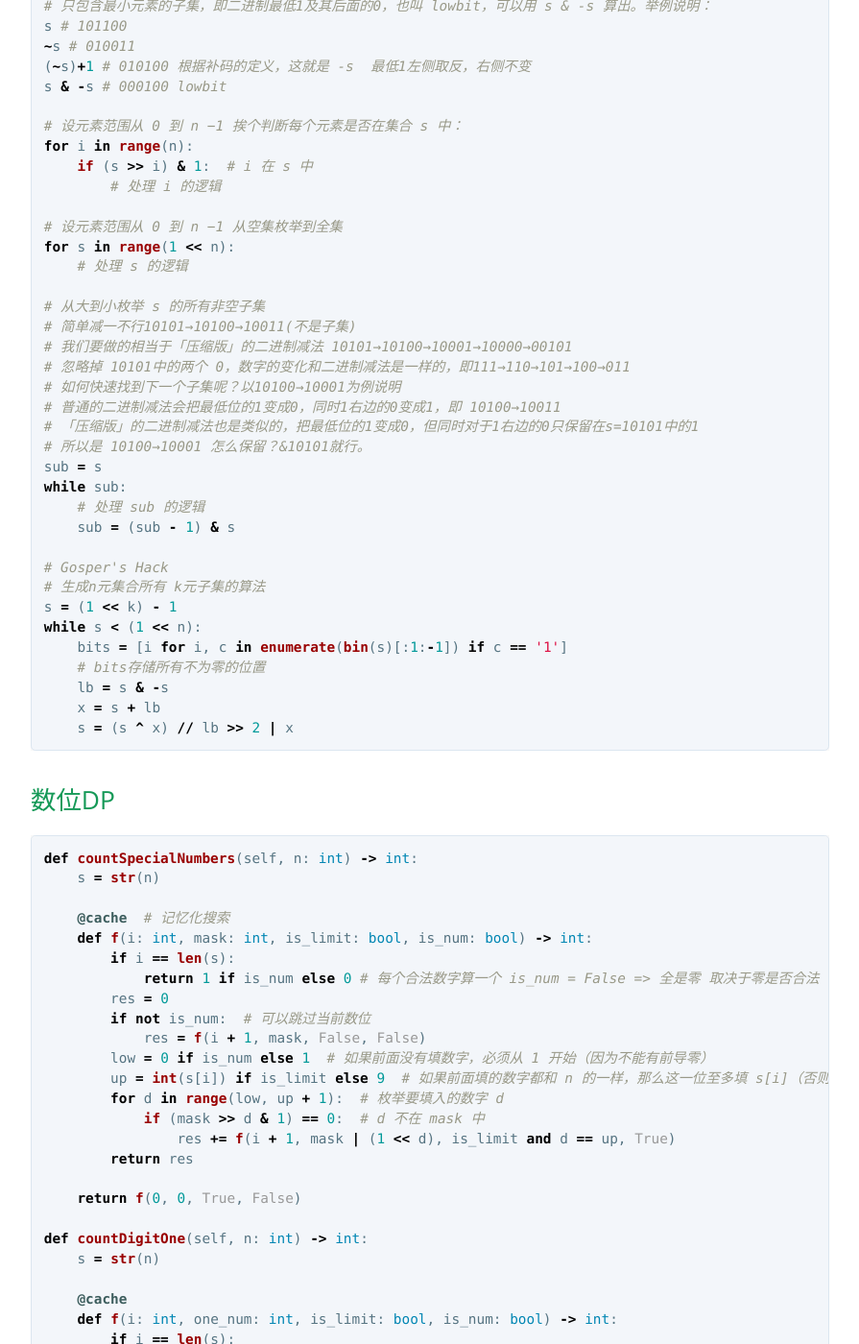
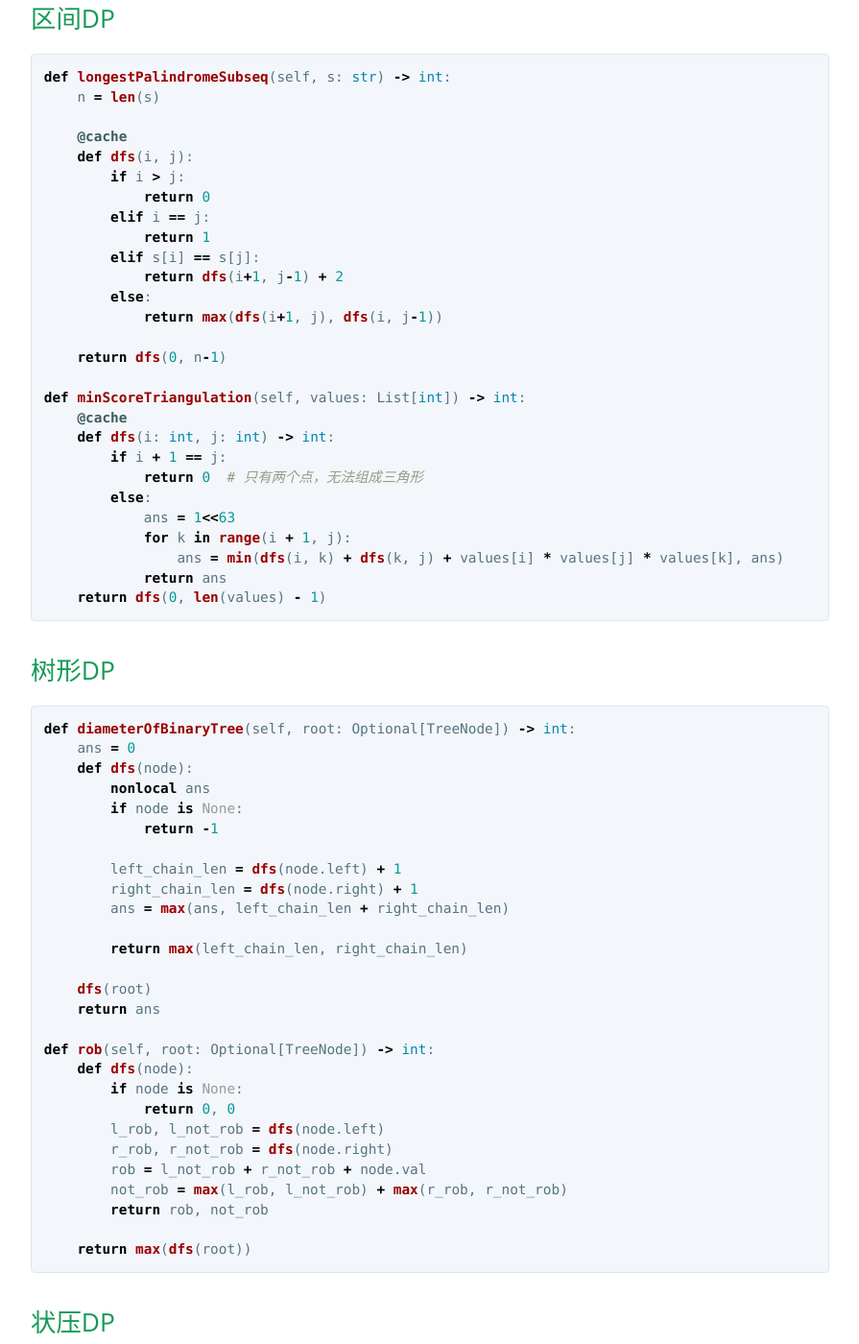
Before and after one commit to nsndimt/nsndimt.github.io, a Jekyll site: the page built from index.md, in a window 1280 px wide and 1400 px high, scrolled down 22276 px. Shown: the whole window at 96% size, without its empty margins (192-1087 px from the left). Built offline with Jekyll 4.4.1, drawn with Linux system fonts in a browser that asks for light colours; the repository's description, which GitHub fills in, is left out; some of the changed text lies outside the part shown.

Commit message:
fix note

````diff
--- a/index.md
+++ b/index.md
@@ -333,7 +333,11 @@ def recover():
     for i in range(1, m):
         for j in range(n):
             diff[i][j] += diff[i-1][j]
-    return [diff[i][:-1] for i in range(m)]
+    # return [diff[i][:-1] for i in range(m)]
+    diff.pop()
+    for row in diff:
+        row.pop()
+    return diff
 
 ```
 # 树状数组
@@ -383,7 +387,7 @@ class BinaryIndexTree:
 - 分组循环
 
 ```python
-#同向双指针 求最小窗口 小区间满足包含它的大区间一定满足
+#同向双指针 求最小窗口 区间越大月可能满足条件 小区间满足包含它的大区间一定满足
 def minSubArrayLen(self, target: int, nums: List[int]) -> int:
     n = len(nums)
     ans = n + 1
@@ -402,7 +406,7 @@ def minSubArrayLen(self, target: int, nums: List[int]) -> int:
             left += 1
         # when subarray is empty left = right + 1
     return ans if ans <= n else 0
-#同向双指针 求最大窗口 大区间满足子区间一定满足
+#同向双指针 求最大窗口 区间越小越可能满足条件 大区间满足条件子区间（小区间）一定满足
 def numSubarrayProductLessThanK(self, nums: List[int], k: int) -> int:
     n = len(nums)
     p = 1
@@ -606,6 +610,30 @@ def BFS(starts, exits, grid):
                     if end[x][y]:
                         return d+1
     return -1
+
+# 二维矩阵BFS
+def kthSmallest(self, matrix: List[List[int]], k: int) -> int:
+    h = []
+    n = len(matrix)
+    q = deque([(0, 0)])
+    inq = set([(0, 0)])
+    while q:
+        i, j = q.popleft()
+        stop = True
+        if len(h) < k:
+            heapq.heappush(h, -matrix[i][j])
+            stop = False
+        else:
+            neg_biggest = heapq.heappushpop(h, -matrix[i][j])
+            stop = neg_biggest == -matrix[i][j]
+        if not stop:
+            if i + 1 < n and (i+1, j) not in inq:
+                q.append((i+1, j))
+                inq.add((i+1, j))
+            if j + 1 < n and (i, j+1) not in inq:
+                q.append((i, j+1))
+                inq.add((i, j+1))
+    return -heapq.heappop(h)
 ```
 ## DFS
 
@@ -877,6 +905,70 @@ def getPermutation(self, n: int, k: int) -> str:
 ```
 # DP
 
+## 区间DP
+
+```python
+def longestPalindromeSubseq(self, s: str) -> int:
+    n = len(s)
+
+    @cache
+    def dfs(i, j):
+        if i > j:
+            return 0
+        elif i == j:
+            return 1
+        elif s[i] == s[j]:
+            return dfs(i+1, j-1) + 2
+        else:
+            return max(dfs(i+1, j), dfs(i, j-1))
+
+    return dfs(0, n-1)
+
+def minScoreTriangulation(self, values: List[int]) -> int:
+    @cache
+    def dfs(i: int, j: int) -> int:
+        if i + 1 == j:
+            return 0  # 只有两个点，无法组成三角形
+        else:
+            ans = 1<<63
+            for k in range(i + 1, j):
+                ans = min(dfs(i, k) + dfs(k, j) + values[i] * values[j] * values[k], ans)
+            return ans
+    return dfs(0, len(values) - 1)
+```
+
+## 树形DP
+
+```python
+def diameterOfBinaryTree(self, root: Optional[TreeNode]) -> int:
+    ans = 0
+    def dfs(node):
+        nonlocal ans
+        if node is None:
+            return -1
+
+        left_chain_len = dfs(node.left) + 1
+        right_chain_len = dfs(node.right) + 1
+        ans = max(ans, left_chain_len + right_chain_len)
+
+        return max(left_chain_len, right_chain_len)
+
+    dfs(root)
+    return ans
+
+def rob(self, root: Optional[TreeNode]) -> int:
+    def dfs(node):
+        if node is None:
+            return 0, 0
+        l_rob, l_not_rob = dfs(node.left)
+        r_rob, r_not_rob = dfs(node.right)
+        rob = l_not_rob + r_not_rob + node.val
+        not_rob = max(l_rob, l_not_rob) + max(r_rob, r_not_rob)
+        return rob, not_rob
+
+    return max(dfs(root))
+```
+
 ## 状压DP
 
 ```python
@@ -1370,32 +1462,33 @@ class DisjointSet:
     def __init__(self):
         self.count = 0
         self.parent = dict()
-        self.rank = dict()
+        # 并不是按rank合并 而是按size合并 时间复杂度差别并不大
+        self.size = dict()
 
     def add(self, p):
         self.parent[p] = p
-        self.rank[p] = 1
-
-    def find(self, p):
+        self.size[p] = 1
+        self.count += 1
+
+    def root(self, p):
         if self.parent[p] != p:
-            self.parent[p] = self.find(self.parent[p])
+            self.parent[p] = self.root(self.parent[p])
         return self.parent[p]
 
     def connected(self, p, q):
-        return self.find(p) == self.find(q)
+        return self.root(p) == self.root(q)
 
     def union(self, p, q):
-        rootP = self.find(p)
-        rootQ = self.find(q)
+        rootP = self.root(p)
+        rootQ = self.root(q)
         if rootP == rootQ:
             return
-        if self.rank[rootP] < self.rank[rootQ]:
+        if self.size[rootP] < self.size[rootQ]:
             self.parent[rootP] = rootQ
-        elif self.rank[rootP] > self.rank[rootQ]:
-            self.parent[rootQ] = rootP
+            self.size[rootQ] += self.size[rootP]
         else:
             self.parent[rootQ] = rootP
-            self.rank[rootP] += 1
+            self.size[rootP] += self.size[rootQ]
         self.count -= 1
 ```
 
````
